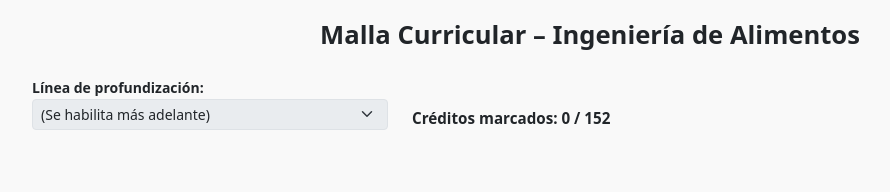
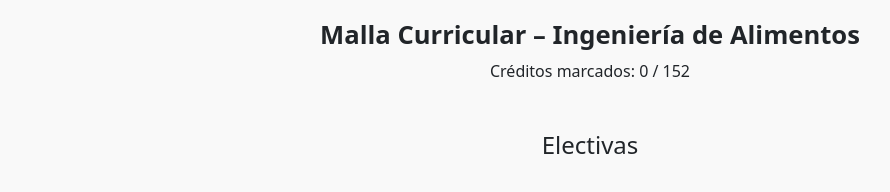
Before and after one commit to nawazanz/ingenieria, a plain HTML site: page index.html in a window 1280 px wide. Shown: the whole page, without its empty margins (50-940 px from the left). Drawn offline with nearby package versions, Linux system fonts and the light colour scheme.

Commit message:
Update index.html

```diff
--- a/index.html
+++ b/index.html
@@ -10,39 +10,18 @@
 <body>
   <header class="text-center mb-4">
     <h1 class="malla-title">Malla Curricular – Ingeniería de Alimentos</h1>
+    <div class="creditos-total">
+      Créditos marcados: <span id="creditosMarcados">0</span> / 152
+    </div>
   </header>
 
-  <main class="container">
+  <main class="container-xl">
+    <div id="yearsGrid" class="years-grid"><!-- dinámico --></div>
 
-    <!-- Estado / créditos -->
-    <div class="row mb-4 gy-2 align-items-end">
-      <div class="col-12 col-sm-6 col-md-4">
-        <label for="selectLinea" class="form-label mb-0 small fw-bold">Línea de profundización:</label>
-        <select id="selectLinea" class="form-select form-select-sm" disabled>
-          <option value="">(Se habilita más adelante)</option>
-          <option value="Línea I – Procesos Biotecnológicos">Línea I – Procesos Biotecnológicos</option>
-          <option value="Línea II – Innovación y Gestión">Línea II – Innovación y Gestión</option>
-          <option value="Línea III – Nutrición y Calidad">Línea III – Nutrición y Calidad</option>
-        </select>
-      </div>
-      <div class="col-12 col-sm-6 col-md-4">
-        <div class="creditos-box">
-          Créditos marcados: <span id="creditosMarcados">0</span> / 152
-        </div>
-      </div>
-    </div>
-
-    <!-- Contenedor de periodos -->
-    <div id="periodosCards" class="periodos-grid">
-      <!-- Se genera dinámicamente -->
-    </div>
-
-    <!-- Electivas de línea -->
-    <section id="lineaSection" class="mt-5" style="display:none;">
-      <h2 class="h5 mb-3">Electivas de tu línea</h2>
-      <div id="lineaCards" class="linea-grid"><!-- dinámico --></div>
+    <section id="electivasSection" class="mt-5">
+      <h2 class="h4 text-center mb-3">Electivas</h2>
+      <div class="accordion" id="electivasAccordion"><!-- dinámico --></div>
     </section>
-
   </main>
 
   <script src="https://code.jquery.com/jquery-3.7.0.min.js"></script>
```
